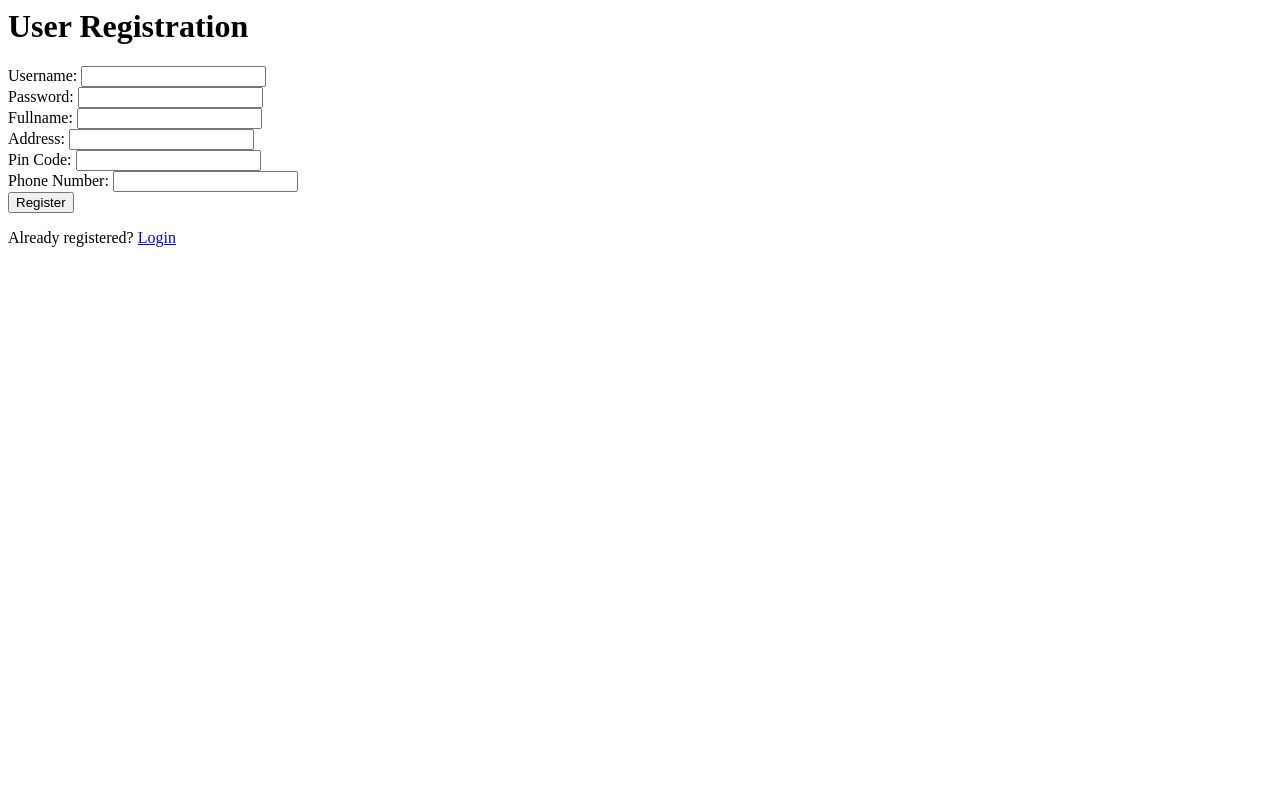
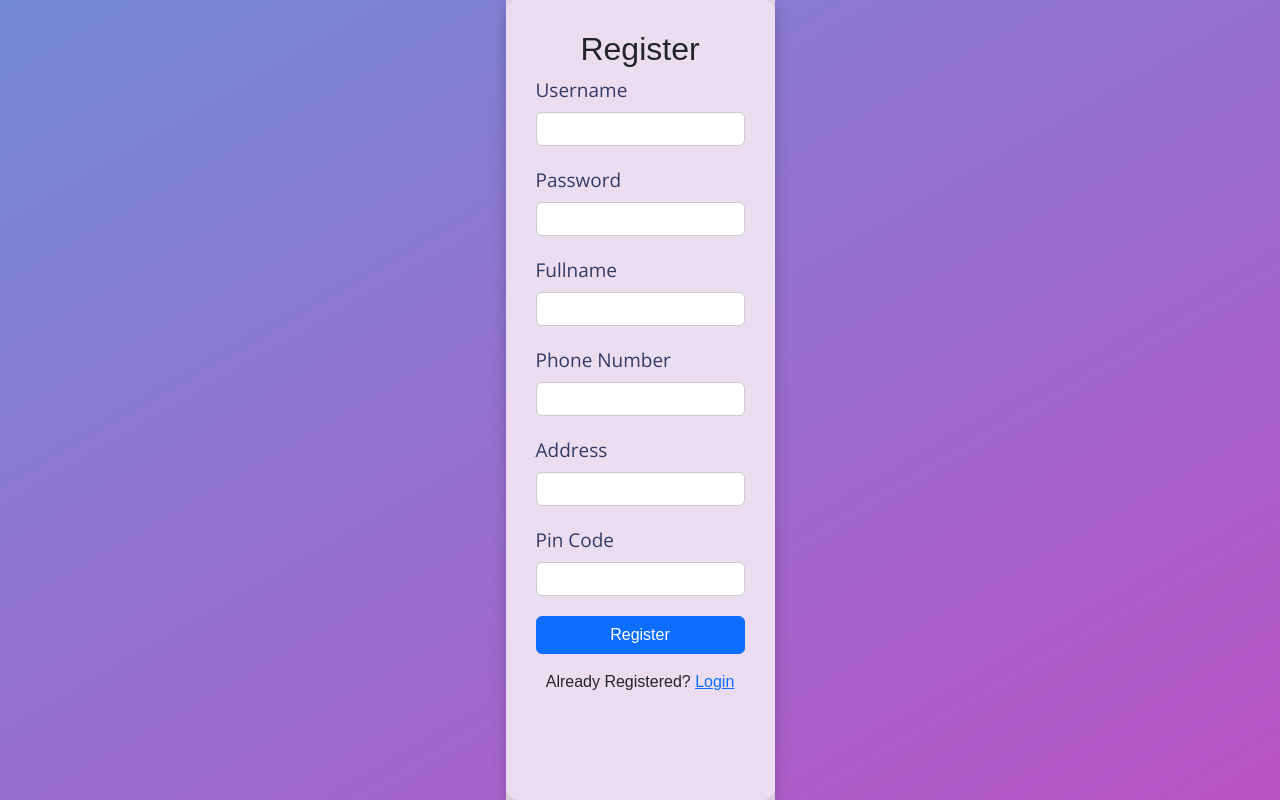
Before and after one commit to 23f3004455/vehicle_parking_app_23f3004455, a Flask app: page /register in a window 1280 px wide. Run offline with Flask 3, Linux system fonts and the light colour scheme.

Commit message:
style-reg

```diff
--- /dev/null
+++ b/static/css/register.css
@@ -0,0 +1,34 @@
+.register-wrapper {
+    display: flex;
+    justify-content: center;
+    align-items: center;
+    height: 100vh;
+    background-color: rgb(235, 221, 239);
+}
+
+.register-box {
+    background-color: rgb(235, 221, 239);
+    padding: 30px;
+    border-radius: 12px;
+    box-shadow: 0 4px 15px rgba(0, 0, 0, 0.2);
+    width: 100%;
+    max-width: 400px;
+    height: 100vh;
+}
+
+.form-group {
+    margin-bottom: 15px;
+}
+
+.form-group label {
+    display: block;
+    margin-bottom: 5px;
+    font-weight: 500;
+}
+
+.form-group input {
+    width: 100%;
+    padding: 10px;
+    border-radius: 6px;
+    border: 1px solid #ccc;
+}
--- a/templates/layout.html
+++ b/templates/layout.html
@@ -5,6 +5,7 @@
     <title>{{ title or "Login" }}</title>
     <link href="https://cdn.jsdelivr.net/npm/bootstrap@5.3.0/dist/css/bootstrap.min.css" rel="stylesheet">
     <link href="https://fonts.googleapis.com/css2?family=Poppins&family=Open+Sans&family=Montserrat&display=swap" rel="stylesheet">
+    <link rel="stylesheet" href="{{ url_for('static', filename='css/register.css') }}">
     <link rel="stylesheet" href="{{ url_for('static', filename='css/login.css') }}">
 </head>
 <body>
--- a/templates/login.html
+++ b/templates/login.html
@@ -14,7 +14,7 @@
                     <input type="password" name="password" required>
                 </div>
                 <input type="submit" value="Login">
-                <p class="signup-link">New User? <a href="/register">Register here!</a></a></p>
+                <p class="signup-link">New User? <a href="/register">Register here!</a></p>
             </form>
         </div>
     </div>
--- a/templates/register.html
+++ b/templates/register.html
@@ -1,23 +1,39 @@
-<html>
-    <head>
-        <title>
-            Register
-        </title>
-    </head>
+{% extends 'layout.html' %}
 
-    <body>
-        <h1> User Registration</h1>
-        <form method = 'POST'>
-            Username: <input type = "text" name = "username" required> <br>
-            Password: <input type = "password" name = "pasword" required> <br>
-            Fullname: <input type = "text" name = "fullname" required> <br>
-            Address: <input type = "text" name = "address" required> <br>
-            Pin Code: <input type = "text" name = "pin_code" required> <br>
-            Phone Number: <input type = "text" name = "phone_number" required> <br>
-            <input type = "submit" value = "Register">
+{% block content %}
+<div class="register-wrapper">
+    <div class="register-box">
+        <h2 class="text-center">Register</h2>
+        <form method="POST">
+            <div class="form-group">
+                <label>Username</label>
+                <input type="text" name="username" required>
+            </div>
+            <div class="form-group">
+                <label>Password</label>
+                <input type="password" name="password" required>
+            </div>
+            <div class="form-group">
+                <label>Fullname</label>
+                <input type="text" name="fullname" required>
+            </div>
+            <div class="form-group">
+                <label>Phone Number</label>
+                <input type="text" name="phone_number" required>
+            </div>
+            <div class="form-group">
+                <label>Address</label>
+                <input type="text" name="address" required>
+            </div>
+            <div class="form-group">
+                <label>Pin Code</label>
+                <input type="text" name="pincode" required>
+            </div>
+            <button type="submit" class="btn btn-primary btn-block">Register</button>
         </form>
-        <p>
-            Already registered? <a href="/login">Login</a>
+        <p class="text-center mt-3">
+            Already Registered? <a href="{{ url_for('login') }}">Login</a>
         </p>
-    </body>
-</html>
+    </div>
+</div>
+{% endblock %}
```
